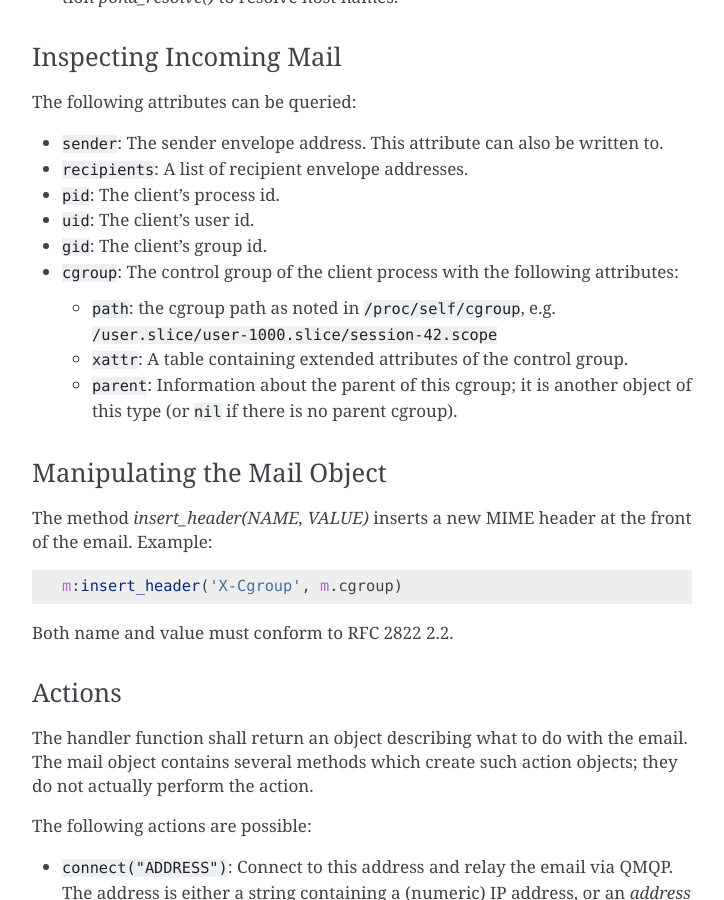
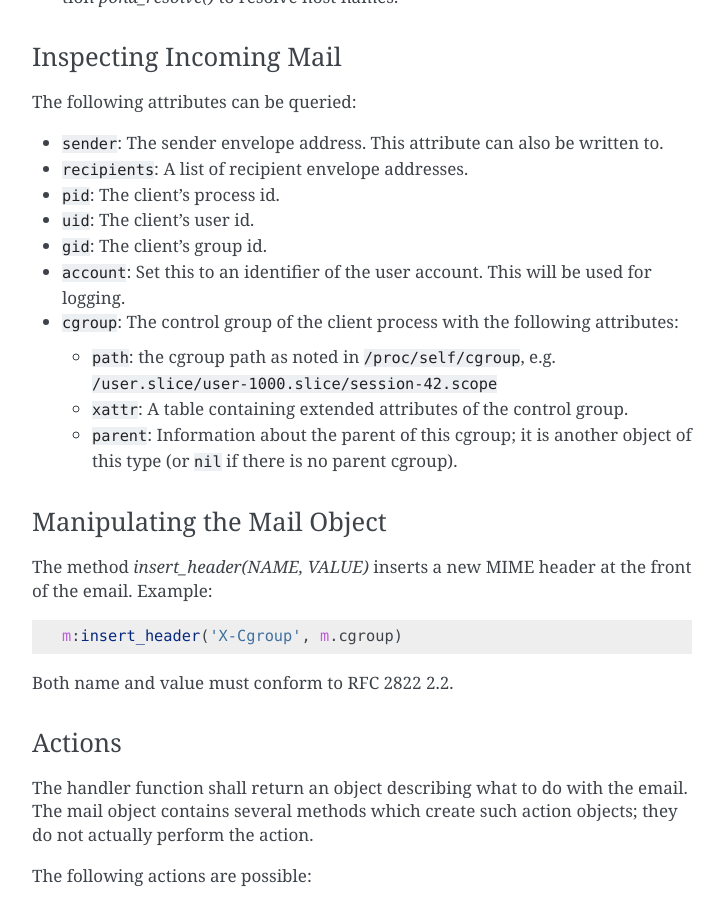
Before and after one commit to CM4all/qrelay, a Sphinx documentation site: the page built from doc/index.rst, in a window 1280 px wide and 900 px high, scrolled down 1452 px. Shown: the whole window, without its empty margins (388-1112 px from the left). Built offline with Sphinx 7.4.7, drawn with Linux system fonts in a browser that asks for light colours.

Commit message:
MutableMail: add field "account"

```diff
--- a/doc/index.rst
+++ b/doc/index.rst
@@ -87,6 +87,9 @@
 * :samp:`uid`: The client's user id.
 
 * :samp:`gid`: The client's group id.
+
+* :samp:`account`: Set this to an identifier of the user account.
+  This will be used for logging.
 
 * :samp:`cgroup`: The control group of the client process with the
   following attributes:
```
Also changed, not shown: 6 other files.
